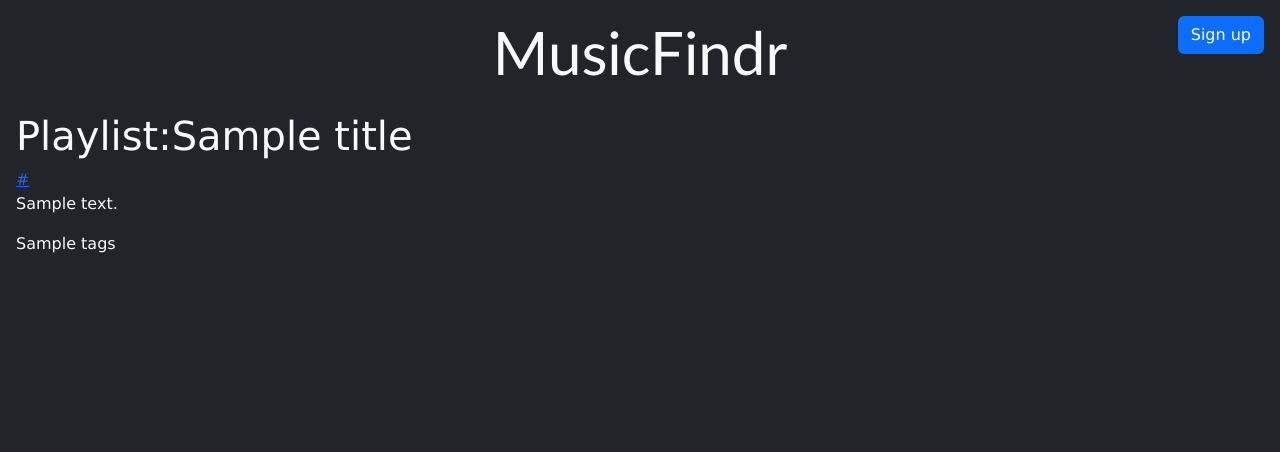
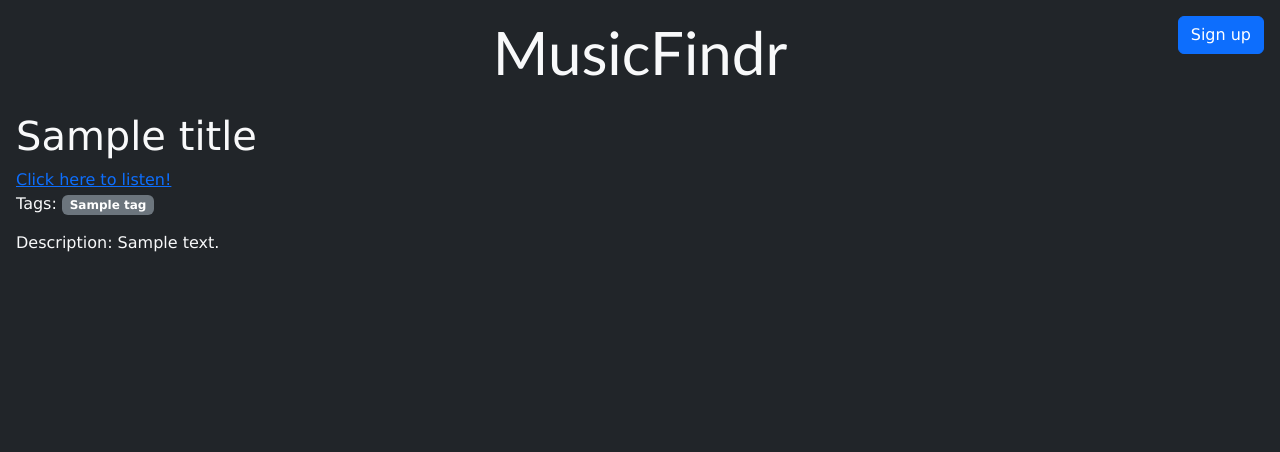
Before and after one commit to itsinfi/MusicFindr, a Flask app: template templates/content/playlistDetail.html in a window 1280 px wide. Shown: the top 452 px of the page. Run offline with Flask 3, Linux system fonts and the light colour scheme; the template is opened without the code that fills it: most values are stand-ins (such as "Sample title", 1, 10 or a date in 2020); parts of the project's set-up code (start-up, migrations or seed data) failed here and were passed over; some libraries are stand-ins or nearby versions.

Commit message:
fix reversion of commits

```diff
--- a/app/services/playlistService.py
+++ b/app/services/playlistService.py
@@ -136,6 +136,10 @@ class PlaylistService:
         - maximum of 256 characters long
         - only contains letters (a-z), numbers + certain symbols and emojis ;)
         """
+
+        #Checken, ob die Beschreibung leer ist
+        if not description:
+            return True
 
         #Checken, ob die Beschreibung zu lang ist
         if not len(description) < 256:
--- a/app/views/playlistDetailView.py
+++ b/app/views/playlistDetailView.py
@@ -6,8 +6,6 @@ from flask import render_template
 class PlaylistDetailView(v.View):
     @staticmethod
     def loadPage(pid: int) -> render_template:
-        print(playlistService.PlaylistService.allPlaylists)
-        print(playlistService.PlaylistService.readPlaylist(1))
         try:
             playlist = playlistService.PlaylistService.readPlaylist(int(pid))
             tags = []
--- a/templates/content/playlistDetail.html
+++ b/templates/content/playlistDetail.html
@@ -1,10 +1,16 @@
 {% extends 'wrappers/headerAndFooter.html' %}
 
-{% block title %}Playlist {{ pid }}{% endblock %}
+{% block title %}{{ title }}|MusicFindr{% endblock %}
 
 {% block content %}
-    <h1>Playlist:{{ title }}</h1>
-    <a id = "link" href={{ link }}>{{ link }}</a>
-    <p id="description">{{ description }}</p>
-    <p id="tags">{{ tags }}</p>
+    <h1>{{ title }}</h1>
+    <a id = "link" href={{ link }}>Click here to listen!</a>
+    <div id="tag-descriptor">Tags:
+        {% for tag in tags %}
+        <p class="badge bg-secondary">
+            {{ tag }}
+        </p>
+        {% endfor %}
+    </div>
+    <p id="description">Description: {{ description }}</p>
 {% endblock %}
```
Also changed, not shown: app/services/dummyDataService.py (+12 -10 lines).
